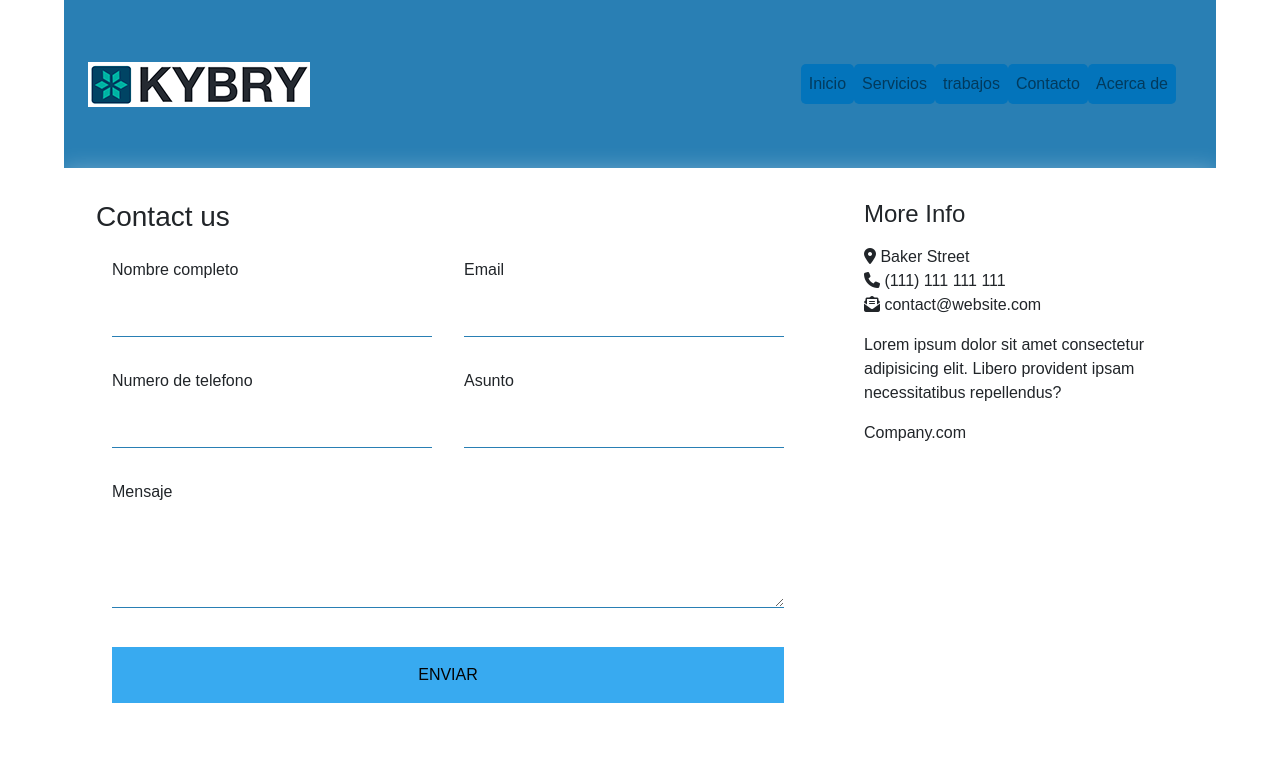
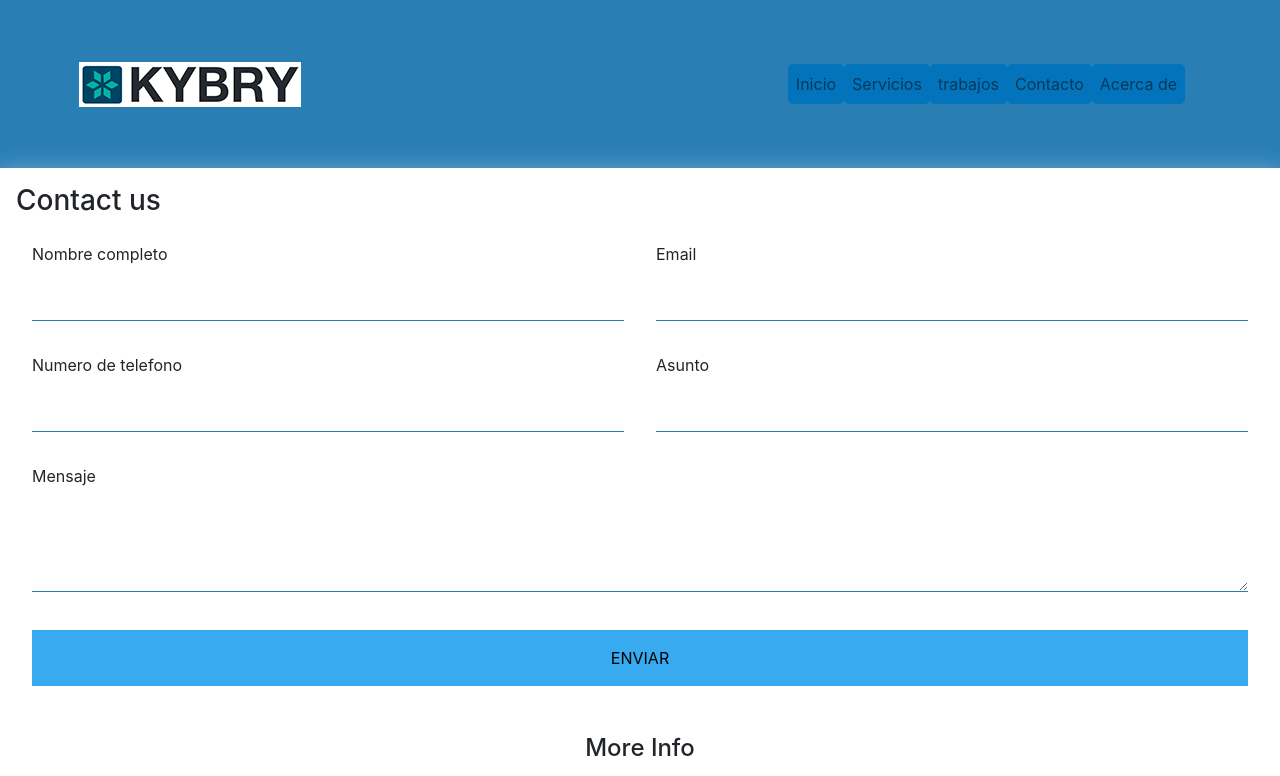
Before and after one commit to julian1820/Kybry, a plain HTML site: page paginas/contacto.html in a window 1280 px wide. Shown: the top 776 px of the page. Drawn offline with nearby package versions, Linux system fonts and the light colour scheme.

Commit message:
actualizacion del proyecto

```diff
--- /dev/null
+++ b/scss/components/_contacs.scss
@@ -0,0 +1,67 @@
+
+.contact-wrapper {
+    box-shadow: 0 0 20px 0 rgba(255, 255, 255, .3);
+}
+
+.contact-wrapper > * {
+    padding: 1em;
+}
+
+.contact-form {
+    background: #ffff;
+}
+
+.contact-form form {
+    display: grid;
+    grid-template-columns: 1fr 1fr;
+}
+
+.contact-form form label {
+    display: block;
+}
+
+.contact-form form p {
+    margin: 0;
+    padding: 1em;
+}
+
+.contact-form form .block {
+    grid-column: 1 / 3;
+}
+
+.contact-form form button,
+.contact-form form input,
+.contact-form form textarea {
+    width: 100%;
+    padding: .7em;
+    border: none;
+    background: none;
+    outline: 0;
+    color: rgb(3, 3, 3);
+    border-bottom: 1px solid #297FB4;
+}
+
+.contact-form form button {
+    background: #38AAF0;
+    border: 0;
+    text-transform: uppercase;
+    padding: 1em;
+}
+
+.contact-form form button:hover,
+.contact-form form button:focus {
+    background: #297FB4;
+    color: rgb(12, 11, 11);
+    transition: background-color 1s ease-out;
+    outline: 0;
+}
+
+/* CONTACT INFO */
+.contact-info {
+    background: rgb(255, 255, 255);
+}
+
+.contact-info h4, .contact-info ul, .contact-info p {
+    text-align: center;
+    margin: 0 0 1rem 0;
+}
--- /dev/null
+++ b/scss/components/_footer.scss
@@ -0,0 +1,42 @@
+footer{
+    display: flex;
+    flex-direction: row;
+    justify-content: space-between;
+    width: 100%;
+    background: #174663;
+    color: whitesmoke;
+}
+.container-body{
+    display: flex;
+}
+.column1{
+    max-width: 400px;
+}
+.column1 h3 {
+    font-size: 22px;
+}
+.column1 p {
+    font-size: 14px;
+    color: #c7c7c7;
+    margin-top: 20px;
+    padding: 10px 50px 30px 0;
+}
+.column2{
+    max-width: 400px;
+}
+.column2 h3{
+    font-size: 22px;
+}
+.row{
+    margin-top: 20px;
+    display: flex;
+}
+.row img{
+    width: 36px;
+    height: 36px;
+}
+.row label {
+    margin-top: 10px;
+    margin-left: 10px;
+    color: #c7c7c7;
+}
--- /dev/null
+++ b/scss/components/_header.scss
@@ -0,0 +1,52 @@
+.header{
+    background-color: #297FB4;
+    padding: 2rem 0;
+    left: 0;
+    right: 0;
+}
+
+.header a{
+    background-color: #0374bb;
+    text-decoration: none;
+}
+
+
+.logo-nav-container{
+    display: flex;
+    justify-content: space-between;
+    align-items: center;
+}
+.navegador ul{
+    margin: 0;
+    padding: 0;
+    list-style: none;
+
+}
+
+.navegador ul li{
+    display: inline-block;
+}
+
+.navegador ul li a{
+    display: block;
+    padding: 0.5rem 1rem;
+    transition: all 0.4s linear;
+    border-radius: 5px;
+}
+
+.navegador ul li a :hover{
+
+    background-color: #fff;
+}
+
+.container {
+    max-width: 1170px;
+    margin-left: auto;
+    margin-right: auto;
+    padding: 1.5em;
+}
+
+ul {
+    list-style: none;
+    padding: 0;
+}
--- /dev/null
+++ b/scss/style.scss
@@ -0,0 +1,3 @@
+@import "components/header";
+@import "components/contacs";
+@import "components/footer";
```
Also changed, not shown: css/style.css.
